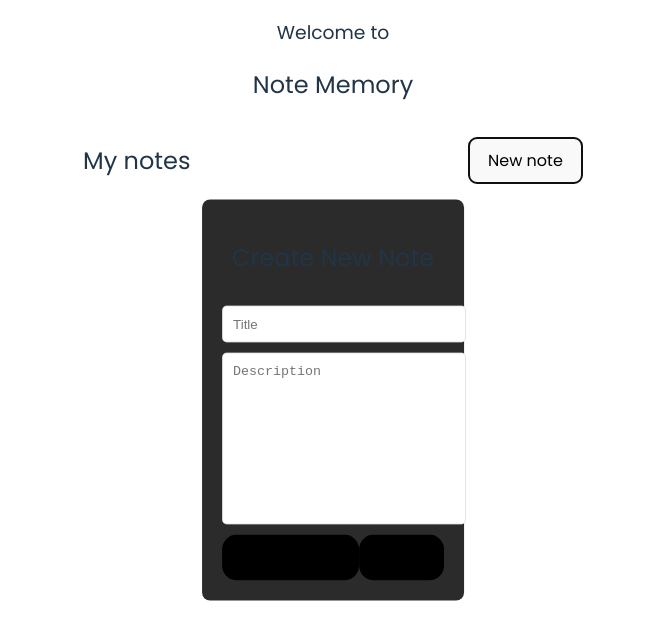
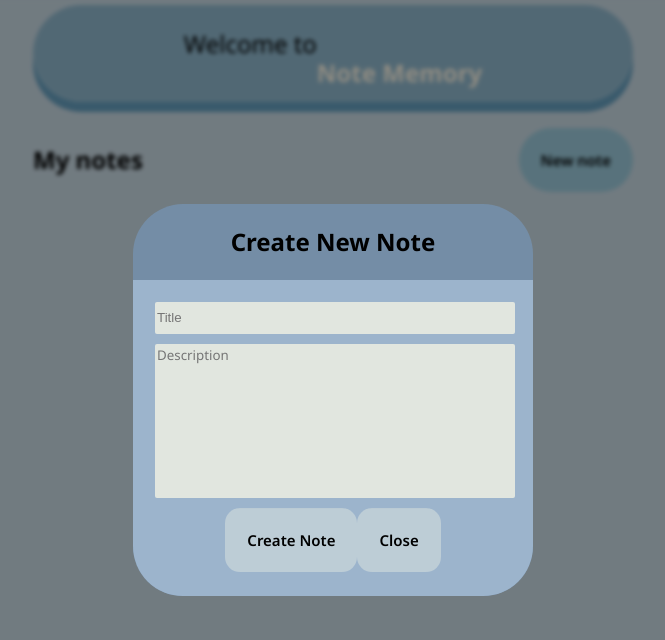
Before and after one commit to ange25-ca/NoteMemory, a React (Vite) app: page / in a window 1280 px wide. Both pictures are taken after a click on the button "New note". Shown: the top 640 px of the page, without its empty margins (307-972 px from the left). Built offline with nearby package versions, Linux system fonts and the light colour scheme.

Commit message:
Diseño del modal y la pagina principal

```diff
--- a/index.html
+++ b/index.html
@@ -6,7 +6,9 @@
     <meta name="viewport" content="width=device-width, initial-scale=1.0" />
     <link rel="preconnect" href="https://fonts.googleapis.com">
     <link rel="preconnect" href="https://fonts.gstatic.com" crossorigin>
-    <link href="https://fonts.googleapis.com/css2?family=Poppins:wght@100;400&display=swap" rel="stylesheet">
+    <link href="https://fonts.googleapis.com/css2?family=Noto+Sans:ital,wght@0,100..900;1,100..900&display=swap" rel="stylesheet">
+
+
     <title>Note Memory</title>
   </head>
   <body>
--- a/src/App.css
+++ b/src/App.css
@@ -1,13 +1,42 @@
 #root {
     max-width: 1280px;
     margin: 0 auto;
-    padding: 2 rem;
+    padding: 0;
     text-align: center;
-    font-family: "Poppins", sans-serif;
+    font-family: "Noto Sans", sans-serif;
+    font-weight: 400;
+    --color-primary: #6096B4;
+    --color-navbar: #6097b48e;
+    --color-secondary: #93BFCF;
+    --color-tertiary: #BDCDD6;
+    --color-background: #EEE9DA;
+    --color-info: #FEFBE7;
+}
+
+.navbar {
+    background-color: var(--color-navbar);
+    margin: 0;
+    padding: 20px;
+    border-radius: 50px;
+    display: flex;
+    justify-content: center;
+    align-items: center;
+    box-shadow: 0 10px 0px var(--color-primary);
+}
+
+.navbar h1 {
+    font-weight: bold;
+    margin-bottom: -20px;
+    color: #EEE9DA;
+}
+.navbar h2 {
+    margin-top: 1px;
+    font-weight: 400;
 }
 
 .app{
-    width: 500px;
+    margin-top: 5px;
+    width: 600px;
 }
 
 .panel-create {
@@ -15,10 +44,7 @@
     justify-content: space-between;
     align-items: center;
     text-align: center;
-}
-
-.title {
-    margin-bottom: 2px;
+    margin-top: 20px;
 }
 
 .general-content {
@@ -26,42 +52,65 @@
     max-width: 1200px;
 }
 
-/*Estilos del Modal para creación de notas*/
+
+/* Estilos del Modal para creación de notas */
 .modal {
     display: flex;
     flex-direction: column;
     position: fixed;
     top: 50%;
     left: 50%;
+    width: 400px;
     transform: translate(-50%, -50%);
-    background: rgba(32, 32, 32, 0.95);
-    padding: 20px;
-    border-radius: 8px;
-    z-index: 1000;
+    background-color: #748DA6;
+    border-radius: 50px;
+    z-index: 2000;
 }
 
-.modal-content{
+.info-modal {
+    background-color: #9CB4CC;
+    border-bottom-left-radius: 50px;
+    border-bottom-right-radius: 50px;
     display: flex;
     flex-direction: column;
+    margin-bottom: 0px;
+    padding: 22px;
     gap: 10px;
 }
 
-input, textarea {
+.info-modal input, textarea {
+    background-color: #fefbe7b5;
+    outline: none;
+    border: none;
     width: 100%;
-    padding: 10px;
-    border: 1px solid #cccccc88;
-    border-radius: 5px;
+    height: 30px;
+    border-radius: 2px;
 }
 
 textarea {
     resize: none; /* Deshabilita el redimensionamiento */
     height: 150px;
+    font-family:"Noto Sans", sans-serif ;
 }
 
 .modal button {
-    background-color: #000000;
+    background-color: var(--color-tertiary);
+    gap: 10px;
+    margin-bottom: 2px;
     border-radius: 15px;
-    padding: auto;
     cursor: pointer;
+    outline: none;
     transition: background-color 0.3s;
 }
+
+/* Overlay para aplicar el desenfoque al fondo */
+.Overlay {
+    position: fixed;
+    top: 0;
+    left: 0;
+    width: 100vw;
+    height: 100vh;
+    backdrop-filter: blur(2px); /* Aplica el desenfoque al fondo */
+    background-color: rgba(0, 0, 0, 0.4); /* Fondo oscuro semi-transparente */
+    z-index: 1000; /* Debe estar debajo del modal */
+}
--- a/src/components/Mod/createModal.tsx
+++ b/src/components/Mod/createModal.tsx
@@ -33,9 +33,11 @@ const NoteModal: React.FC<NoteModalProps> = ({ isModalOpen, closeModal, addNote
         <div className='createModal'>
             {/* Se mostrara el modal si es true */}
             {isModalOpen && (
+                <div className='Overlay'>
                 <div className="modal">
                     <div className="modal-content">
                         <h2>Create New Note</h2>
+                        <div className='info-modal'>
                         <input
                             type="text"
                             placeholder="Title"
@@ -55,6 +57,8 @@ const NoteModal: React.FC<NoteModalProps> = ({ isModalOpen, closeModal, addNote
                             {/* Botón para cerrar el modal */}
                             <button onClick={closeModal}>Close</button>
                         </div>
+                        </div>
+                    </div>
                     </div>
                 </div>
             )}
--- a/src/components/apptitle.tsx
+++ b/src/components/apptitle.tsx
@@ -1,11 +1,12 @@
+import React from 'react';
 
 //Creación de una para el titulo de la pagina
-const Apptitle = () => {
+const Apptitle: React.FC = () => {
     return (
-        <div>
-            <h3>Welcome to </h3>
-            <h2> Note Memory</h2>
-        </div>
+        <nav className='navbar'>
+            <h2>Welcome to</h2>
+            <h1>Note Memory</h1>
+        </nav>
     )
 }
 
--- a/src/index.css
+++ b/src/index.css
@@ -1,25 +1,18 @@
 :root {
-  font-family: Inter, system-ui, Avenir, Helvetica, Arial, sans-serif;
+  font-family: "Noto Sans", sans-serif;
   line-height: 1.5;
   font-weight: 400;
-
-  color-scheme: light dark;
-  color: rgba(255, 255, 255, 0.87);
-  background-color: #242424;
-
-  font-synthesis: none;
-  text-rendering: optimizeLegibility;
-  -webkit-font-smoothing: antialiased;
-  -moz-osx-font-smoothing: grayscale;
+  color: #000;
+  background-color: var(--color-tertiary);
+  --color-primary: #6096B4;
+  --color-secondary: #93BFCF;
+  --color-tertiary: #BDCDD6;
+  --color-background: #EEE9DA;
 }
 
 a {
   font-weight: 500;
-  color: #646cff;
-  text-decoration: inherit;
-}
-a:hover {
-  color: #535bf2;
+  color: var(--color-primary);
 }
 
 body {
@@ -29,39 +22,18 @@ body {
   min-height: 100vh;
 }
 
-h1 {
-  font-size: 3.2em;
-  line-height: 1.1;
-}
-
 button {
-  border-radius: 8px;
-  border: 1px solid transparent;
-  padding: 0.6em 1.2em;
-  font-size: 1em;
-  font-weight: 500;
-  font-family: inherit;
-  background-color: #1a1a1a;
+  border-radius: 50px;
+  border: 2px solid transparent;
+  font-size: 15px;
+  font-weight: 600;
+  padding: 20px;
+  font-family: "Noto Sans", sans-serif;
+  background-color: var(--color-secondary);
   cursor: pointer;
   transition: border-color 0.25s;
 }
+
 button:hover {
-  border-color: #646cff;
+  border-color: var(--color-primary);
 }
-button:focus,
-button:focus-visible {
-  outline: 4px auto -webkit-focus-ring-color;
-}
-
-@media (prefers-color-scheme: light) {
-  :root {
-    color: #213547;
-    background-color: #ffffff;
-  }
-  a:hover {
-    color: #747bff;
-  }
-  button {
-    background-color: #f9f9f9;
-  }
-}
```
